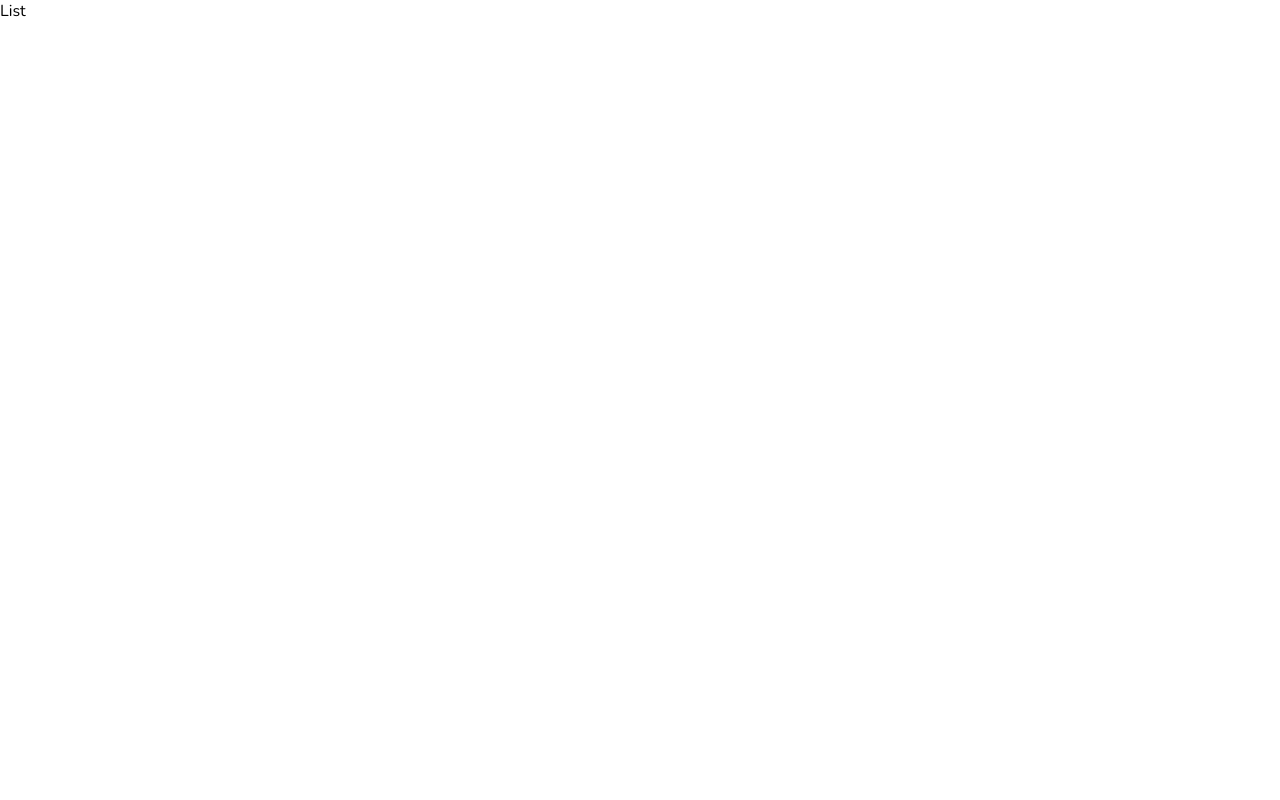
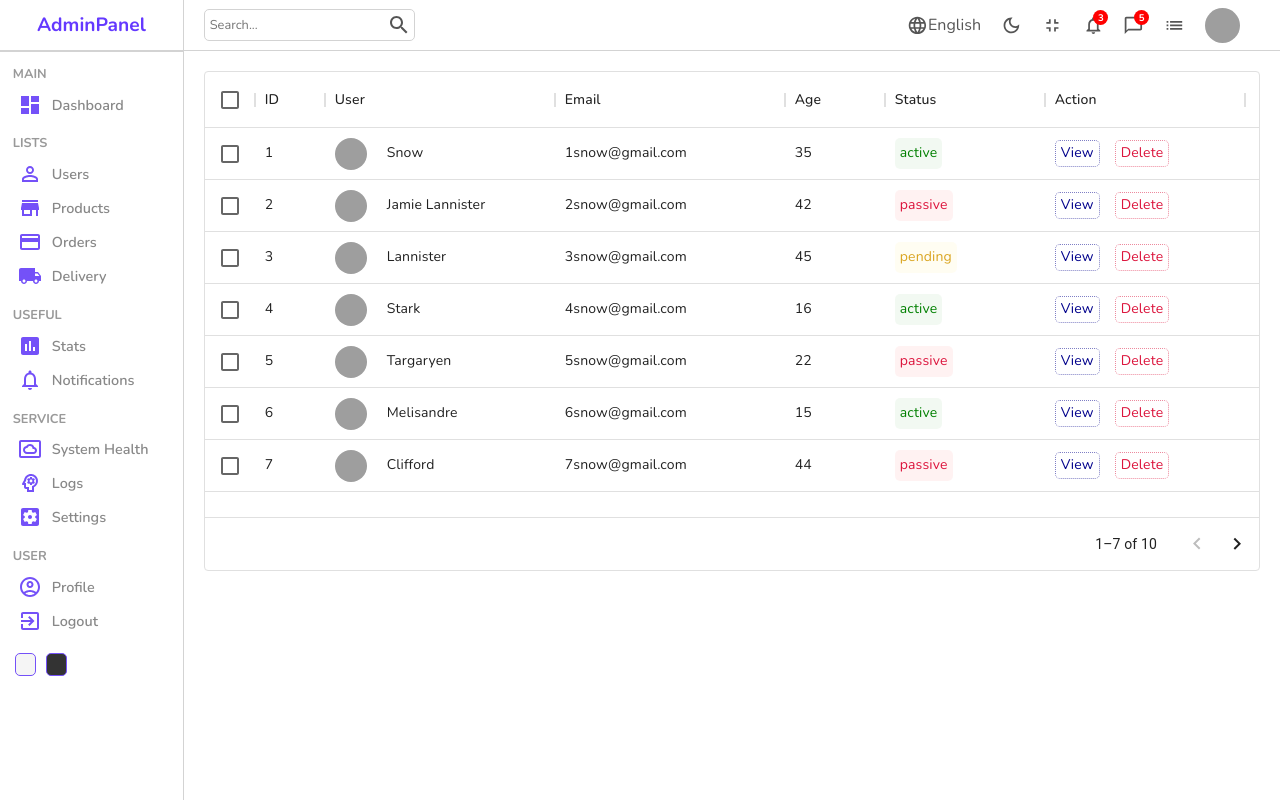
Before and after one commit to dan1el0123/admin-dashboard, a React (Create React App) app: page /users in a window 1280 px wide. Built offline with nearby package versions, Linux system fonts and the light colour scheme; grey boxes are pictures that could not be loaded.

Commit message:
create and style datatable component

```diff
--- a/package.json
+++ b/package.json
@@ -7,6 +7,7 @@
     "@emotion/styled": "^11.10.4",
     "@mui/icons-material": "^5.10.3",
     "@mui/material": "^5.10.3",
+    "@mui/x-data-grid": "^5.16.0",
     "@testing-library/jest-dom": "^5.16.5",
     "@testing-library/react": "^13.3.0",
     "@testing-library/user-event": "^13.5.0",
--- /dev/null
+++ b/src/components/datatable/Datatable.jsx
@@ -0,0 +1,35 @@
+import "./datatable.scss";
+import { DataGrid } from "@mui/x-data-grid";
+import { userColumns, userRows } from "../../datatablesource";
+
+const Datatable = () => {
+    const actionColumn = [
+        {
+            field: "action",
+            headerName: "Action",
+            width: 200,
+            renderCell: () => {
+                return (
+                    <div className="cellAction">
+                        <div className="viewButton">View</div>
+                        <div className="deleteButton">Delete</div>
+                    </div>
+                );
+            },
+        },
+    ];
+
+    return (
+        <div className="datatable">
+            <DataGrid
+                rows={userRows}
+                columns={userColumns.concat(actionColumn)}
+                pageSize={7}
+                rowsPerPageOptions={[7]}
+                checkboxSelection
+            />
+        </div>
+    );
+};
+
+export default Datatable;
--- /dev/null
+++ b/src/components/datatable/datatable.scss
@@ -0,0 +1,57 @@
+.datatable {
+    height: 500px;
+    padding: 20px;
+
+    .cellWithImg {
+        display: flex;
+        align-items: center;
+
+        .cellImg {
+            width: 32px;
+            height: 32px;
+            border-radius: 50%;
+            object-fit: cover;
+            margin-right: 20px;
+        }
+    }
+
+    .cellWithStatus {
+        padding: 5px;
+        border-radius: 5px;
+
+        &.active {
+            background-color: rgba(0, 128, 0, 0.05);
+            color: green;
+        }
+        &.pending {
+            background-color: rgba(255, 217, 0, 0.05);
+            color: goldenrod;
+        }
+        &.passive {
+            background-color: rgba(255, 0, 0, 0.05);
+            color: crimson;
+        }
+    }
+
+    .cellAction {
+        display: flex;
+        align-items: center;
+        gap: 15px;
+
+        .viewButton {
+            padding: 2px 5px;
+            border-radius: 5px;
+            color: darkblue;
+            border: 1px dotted rgba(0, 0, 139, 0.503);
+            cursor: pointer;
+        }
+
+        .deleteButton {
+            padding: 2px 5px;
+            border-radius: 5px;
+            color: crimson;
+            border: 1px dotted rgba(220, 20, 60, 0.503);
+            cursor: pointer;
+        }
+    }
+}
--- /dev/null
+++ b/src/datatablesource.js
@@ -0,0 +1,127 @@
+export const userColumns = [
+    { field: "id", headerName: "ID", width: 70 },
+    {
+        field: "user",
+        headerName: "User",
+        width: 230,
+        renderCell: (params) => {
+            return (
+                <div className="cellWithImg">
+                    <img
+                        className="cellImg"
+                        src={params.row.img}
+                        alt="avatar"
+                    />
+                    {params.row.username}
+                </div>
+            );
+        },
+    },
+    {
+        field: "email",
+        headerName: "Email",
+        width: 230,
+    },
+
+    {
+        field: "age",
+        headerName: "Age",
+        width: 100,
+    },
+    {
+        field: "status",
+        headerName: "Status",
+        width: 160,
+        renderCell: (params) => {
+            return (
+                <div className={`cellWithStatus ${params.row.status}`}>
+                    {params.row.status}
+                </div>
+            );
+        },
+    },
+];
+
+//temporary data
+export const userRows = [
+    {
+        id: 1,
+        username: "Snow",
+        img: "https://images.pexels.com/photos/1820770/pexels-photo-1820770.jpeg?auto=compress&cs=tinysrgb&dpr=2&w=500",
+        status: "active",
+        email: "1snow@gmail.com",
+        age: 35,
+    },
+    {
+        id: 2,
+        username: "Jamie Lannister",
+        img: "https://images.pexels.com/photos/1820770/pexels-photo-1820770.jpeg?auto=compress&cs=tinysrgb&dpr=2&w=500",
+        email: "2snow@gmail.com",
+        status: "passive",
+        age: 42,
+    },
+    {
+        id: 3,
+        username: "Lannister",
+        img: "https://images.pexels.com/photos/1820770/pexels-photo-1820770.jpeg?auto=compress&cs=tinysrgb&dpr=2&w=500",
+        email: "3snow@gmail.com",
+        status: "pending",
+        age: 45,
+    },
+    {
+        id: 4,
+        username: "Stark",
+        img: "https://images.pexels.com/photos/1820770/pexels-photo-1820770.jpeg?auto=compress&cs=tinysrgb&dpr=2&w=500",
+        email: "4snow@gmail.com",
+        status: "active",
+        age: 16,
+    },
+    {
+        id: 5,
+        username: "Targaryen",
+        img: "https://images.pexels.com/photos/1820770/pexels-photo-1820770.jpeg?auto=compress&cs=tinysrgb&dpr=2&w=500",
+        email: "5snow@gmail.com",
+        status: "passive",
+        age: 22,
+    },
+    {
+        id: 6,
+        username: "Melisandre",
+        img: "https://images.pexels.com/photos/1820770/pexels-photo-1820770.jpeg?auto=compress&cs=tinysrgb&dpr=2&w=500",
+        email: "6snow@gmail.com",
+        status: "active",
+        age: 15,
+    },
+    {
+        id: 7,
+        username: "Clifford",
+        img: "https://images.pexels.com/photos/1820770/pexels-photo-1820770.jpeg?auto=compress&cs=tinysrgb&dpr=2&w=500",
+        email: "7snow@gmail.com",
+        status: "passive",
+        age: 44,
+    },
+    {
+        id: 8,
+        username: "Frances",
+        img: "https://images.pexels.com/photos/1820770/pexels-photo-1820770.jpeg?auto=compress&cs=tinysrgb&dpr=2&w=500",
+        email: "8snow@gmail.com",
+        status: "active",
+        age: 36,
+    },
+    {
+        id: 9,
+        username: "Roxie",
+        img: "https://images.pexels.com/photos/1820770/pexels-photo-1820770.jpeg?auto=compress&cs=tinysrgb&dpr=2&w=500",
+        email: "snow@gmail.com",
+        status: "pending",
+        age: 65,
+    },
+    {
+        id: 10,
+        username: "Roxie",
+        img: "https://images.pexels.com/photos/1820770/pexels-photo-1820770.jpeg?auto=compress&cs=tinysrgb&dpr=2&w=500",
+        email: "snow@gmail.com",
+        status: "active",
+        age: 65,
+    },
+];
--- a/src/pages/list/List.jsx
+++ b/src/pages/list/List.jsx
@@ -1,7 +1,18 @@
+import Navbar from "../../components/navbar/Navbar";
+import Sidebar from "../../components/sidebar/Sidebar";
+import Datatable from "../../components/datatable/Datatable";
 import "./list.scss";
 
 const List = () => {
-    return <div>List</div>;
+    return (
+        <div className="list">
+            <Sidebar />
+            <div className="listContainer">
+                <Navbar />
+                <Datatable />
+            </div>
+        </div>
+    );
 };
 
 export default List;
--- a/src/pages/list/list.scss
+++ b/src/pages/list/list.scss
@@ -0,0 +1,8 @@
+.list {
+    display: flex;
+    width: 100%;
+
+    .listContainer {
+        flex: 6;
+    }
+}
```
Also changed, not shown: 1 other file (tests, documents, lock files or other folders).
